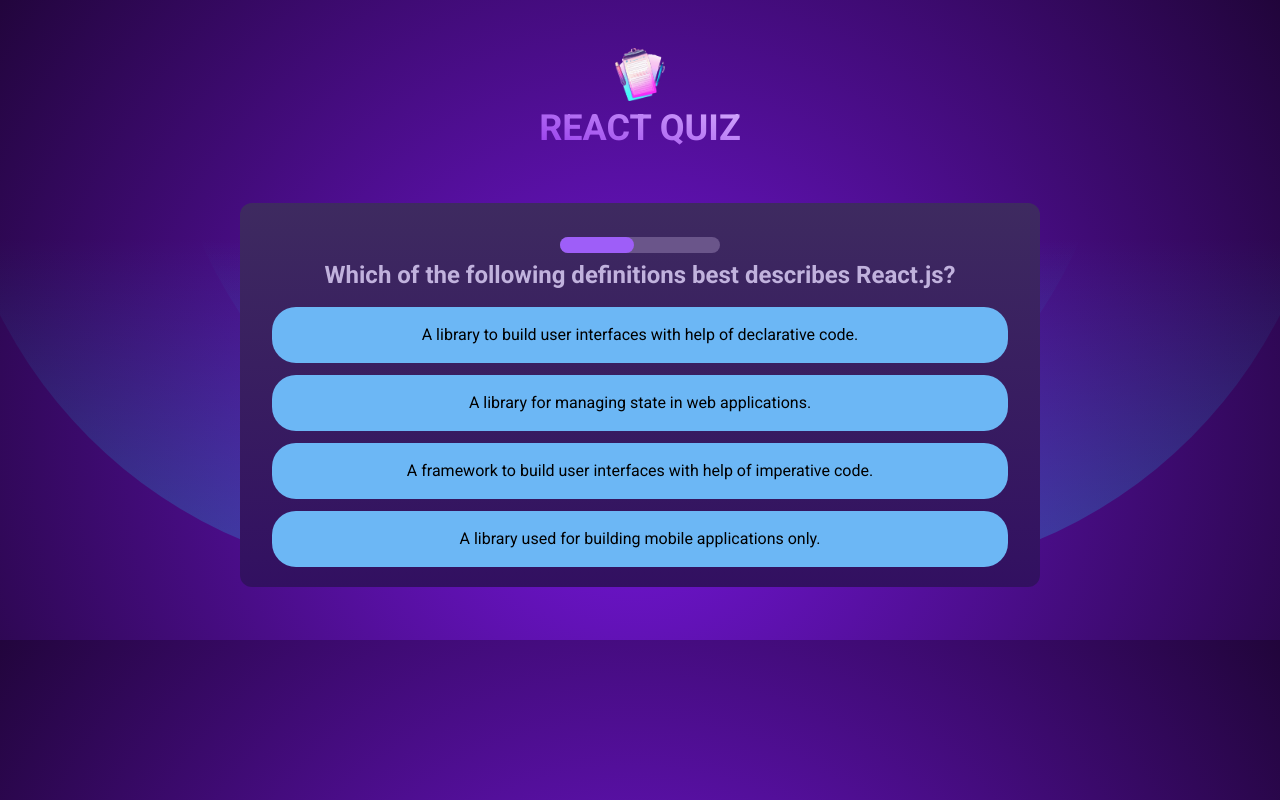
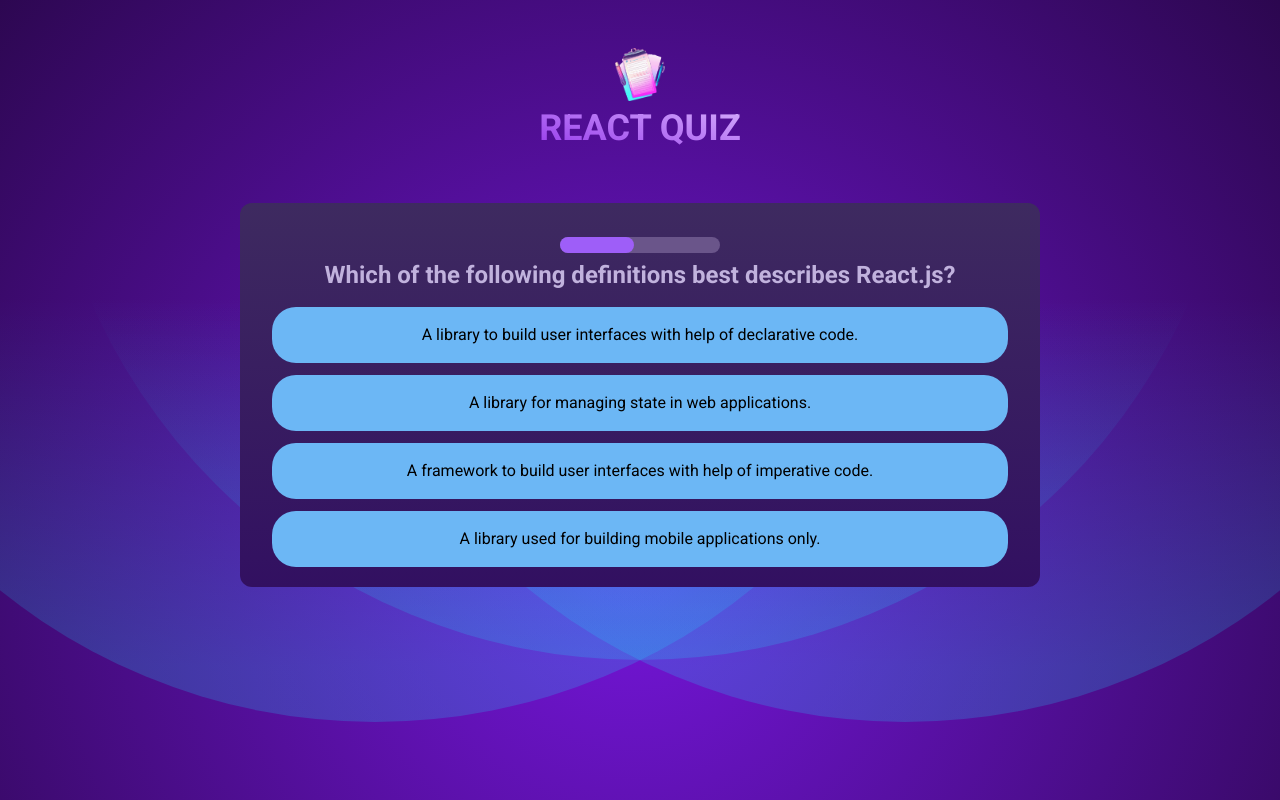
Before and after one commit to evelyntavares/quiz-app-react, a React (Vite) app: page / in a window 1280 px wide. Built offline with nearby package versions, Linux system fonts and the light colour scheme.

Commit message:
Fixing background image resizing

```diff
--- a/src/App.jsx
+++ b/src/App.jsx
@@ -3,7 +3,7 @@
 
 function App() {
   return (
-    <div className="bg-background h-screen bg-scroll">
+    <div className="bg-background bg-cover bg-center box-border bg-fixed min-h-screen">
       <Header />
       <main>
         <Quiz />
```
